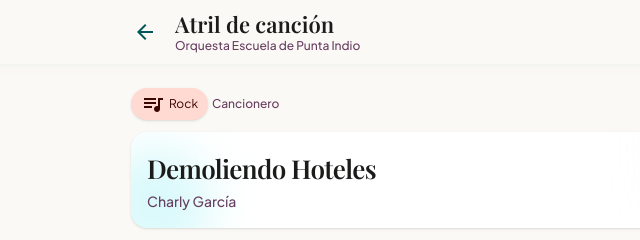
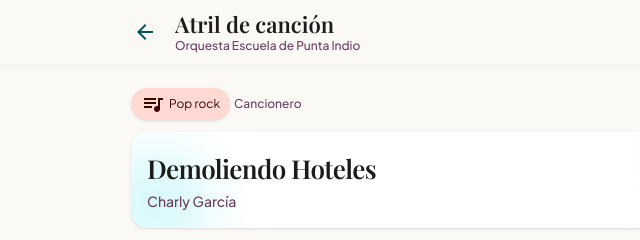
Before and after one commit to oscarvh/ohana, an Eleventy site: page src/content/canciones/demoliendo-hoteles.md in a window 1280 px wide. Shown: the top 240 px of the page, 189-829 px from the left. Built offline with nearby package versions, Linux system fonts and the light colour scheme; Eleventy itself is replaced by a stand-in of ours; files that its build step writes are made by us from their sources; a web font is replaced by a local one.

Commit message:
Editar canción "Demoliendo Hoteles" desde el CMS

```diff
--- a/src/content/canciones/demoliendo-hoteles.md
+++ b/src/content/canciones/demoliendo-hoteles.md
@@ -1,7 +1,7 @@
 ---
 titulo: "Demoliendo Hoteles"
 autor: "Charly García"
-categoria: "Rock"
+categoria: "Pop rock "
 orden: 3
 ---
 
```
